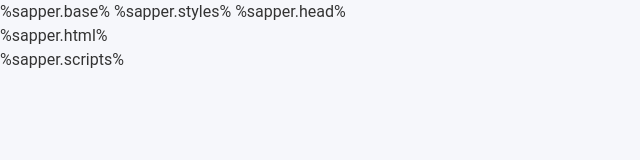
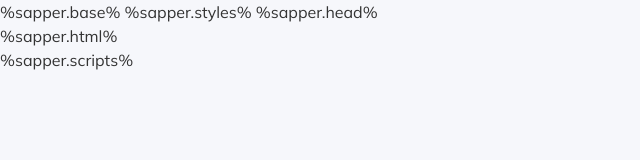
Before and after one commit to carlobadini/carlobadini.com, a website: page src/template.html in a window 1280 px wide. Shown: the whole page, without its empty margins (0-640 px from the left). Drawn offline with Linux system fonts and the light colour scheme; files that its build step writes are made by us from their sources.

Commit message:
:lipstick: Change type of Mulish

```diff
--- a/static/global.css
+++ b/static/global.css
@@ -1,7 +1,7 @@
 body {
   margin: 0;
-  font-family: Roboto, -apple-system, BlinkMacSystemFont, Segoe UI, Oxygen,
-    Ubuntu, Cantarell, Fira Sans, Droid Sans, Helvetica Neue, sans-serif;
+  font-family: "Mulish", Roboto, -apple-system, BlinkMacSystemFont, Segoe UI,
+    Oxygen, Ubuntu, Cantarell, Fira Sans, Droid Sans, Helvetica Neue, sans-serif;
   line-height: 1.5;
   color: #333;
   background-color: #f6f7fb;
```
